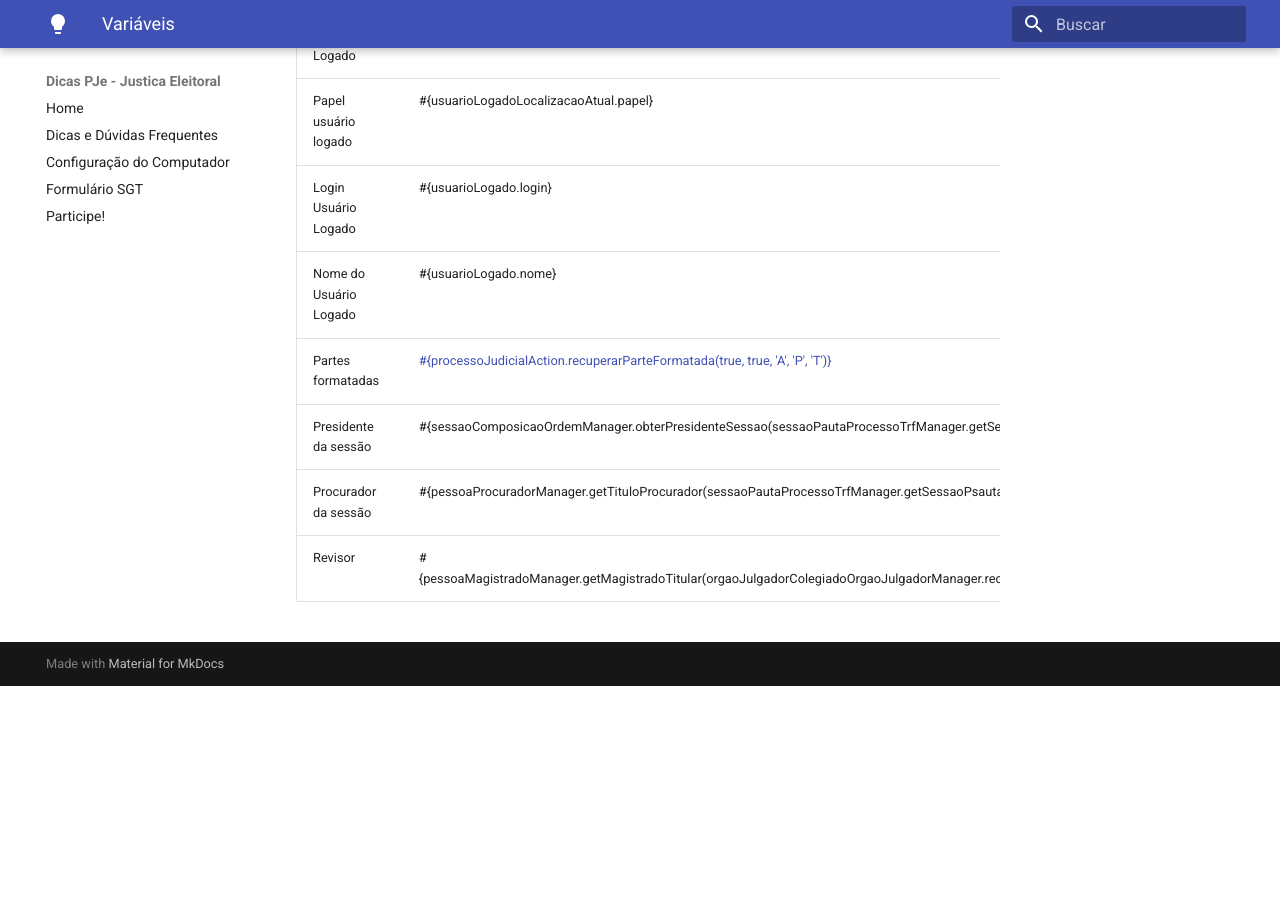
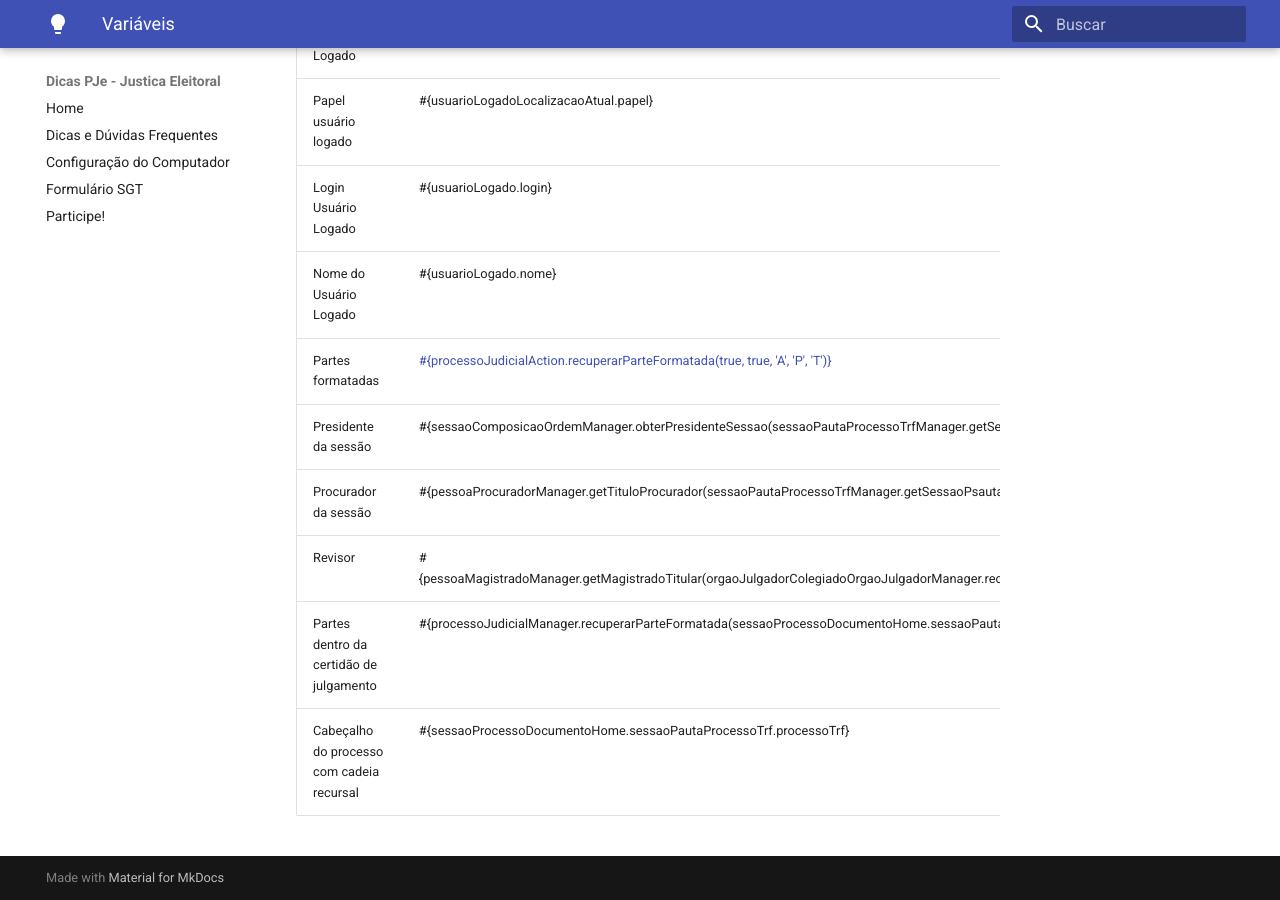
Before and after one commit to PJeJE/dicas_versao_1, an MkDocs documentation site: the page built from docs/variaveis.md, in a window 1280 px wide and 900 px high, scrolled down 2782 px. Built offline with MkDocs 1.6.1 and Material for MkDocs 9.7.7, drawn with Linux system fonts in a browser that asks for light colours; nearby versions of some CDN libraries; before the commit the page ends 3468 px from its top, so only the background shows below that.

Commit message:
Update variaveis.md

```diff
--- a/docs/variaveis.md
+++ b/docs/variaveis.md
@@ -44,3 +44,5 @@
 | Presidente da sessão| #{sessaoComposicaoOrdemManager.obterPresidenteSessao(sessaoPautaProcessoTrfManager.getSessaoPautaProcessoTrfJulgado(tramitacaoProcessualService.recuperaProcesso()).sessao, true)} |
 | Procurador da sessão| #{pessoaProcuradorManager.getTituloProcurador(sessaoPautaProcessoTrfManager.getSessaoPsautaProcessoTrfJulgado(tramitacaoProcessualService.recuperaProcesso()).sessao)} |
 | Revisor| #{pessoaMagistradoManager.getMagistradoTitular(orgaoJulgadorColegiadoOrgaoJulgadorManager.recuperarOrgaoJulgadorRevisorPadrao(tramitacaoProcessualService.recuperaProcesso()).orgaoJulgadorRevisor.orgaoJulgador).getNome().toUpperCase()} |
+| Partes dentro da certidão de julgamento | #{processoJudicialManager.recuperarParteFormatada(sessaoProcessoDocumentoHome.sessaoPautaProcessoTrf.processoTrf, false,true,false,'A','P','T')} |
+| Cabeçalho do processo com cadeia recursal | #{sessaoProcessoDocumentoHome.sessaoPautaProcessoTrf.processoTrf} |
```
